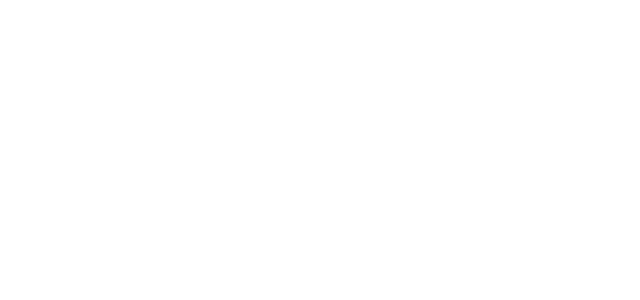
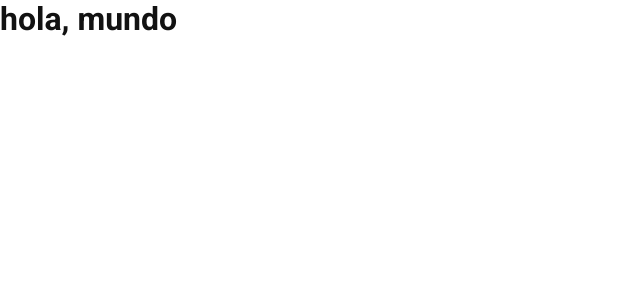
Before and after one commit to Espadv69/Course-2025, a React (Vite) app in the folder Login-Register/: page / in a window 1280 px wide. Shown: the top 300 px of the page, without its empty margins (0-640 px from the left). Built offline with nearby package versions, Linux system fonts and the light colour scheme.

Commit message:
Add a h1 to try if the page is working

```diff
--- a/Login-Register/src/components/Login.jsx
+++ b/Login-Register/src/components/Login.jsx
@@ -1,3 +1,5 @@
-const Login = () => {}
+const Login = () => {
+  return <h1>hola, mundo</h1>
+}
 
 export default Login
```
